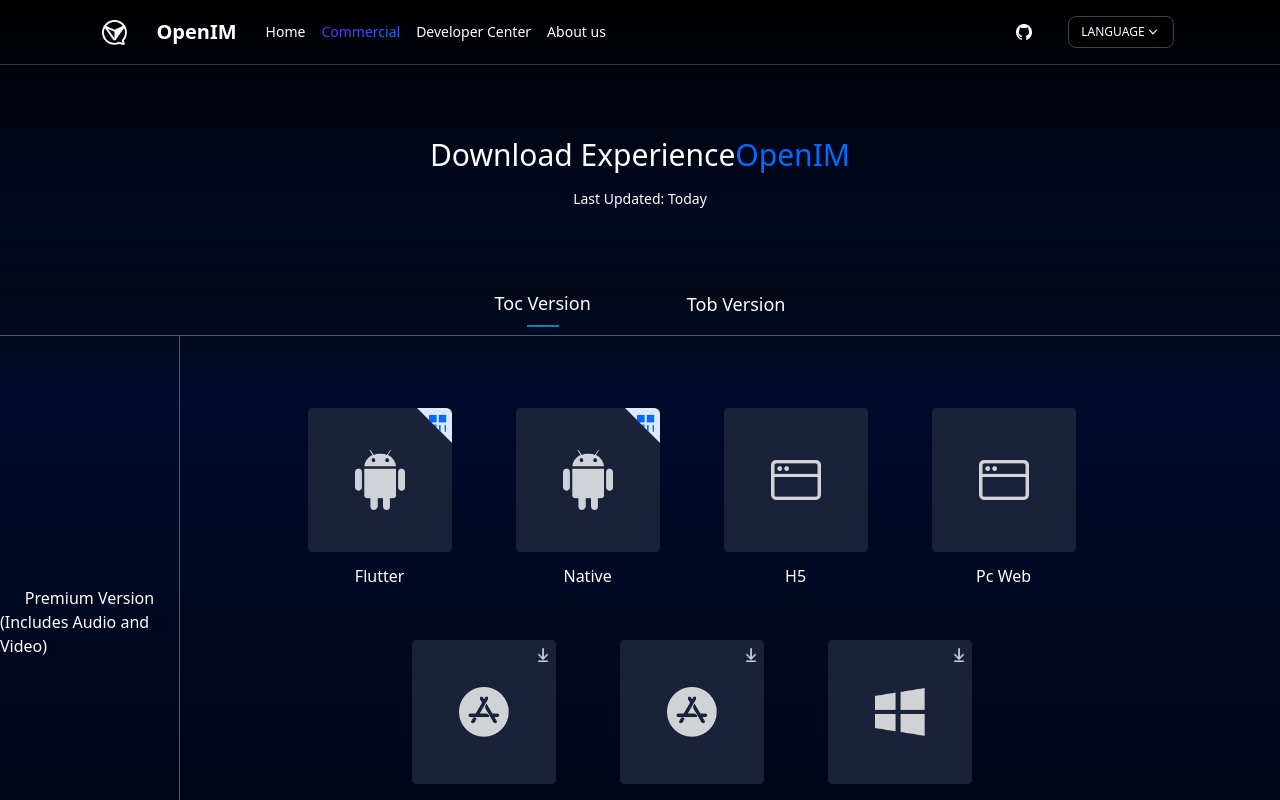
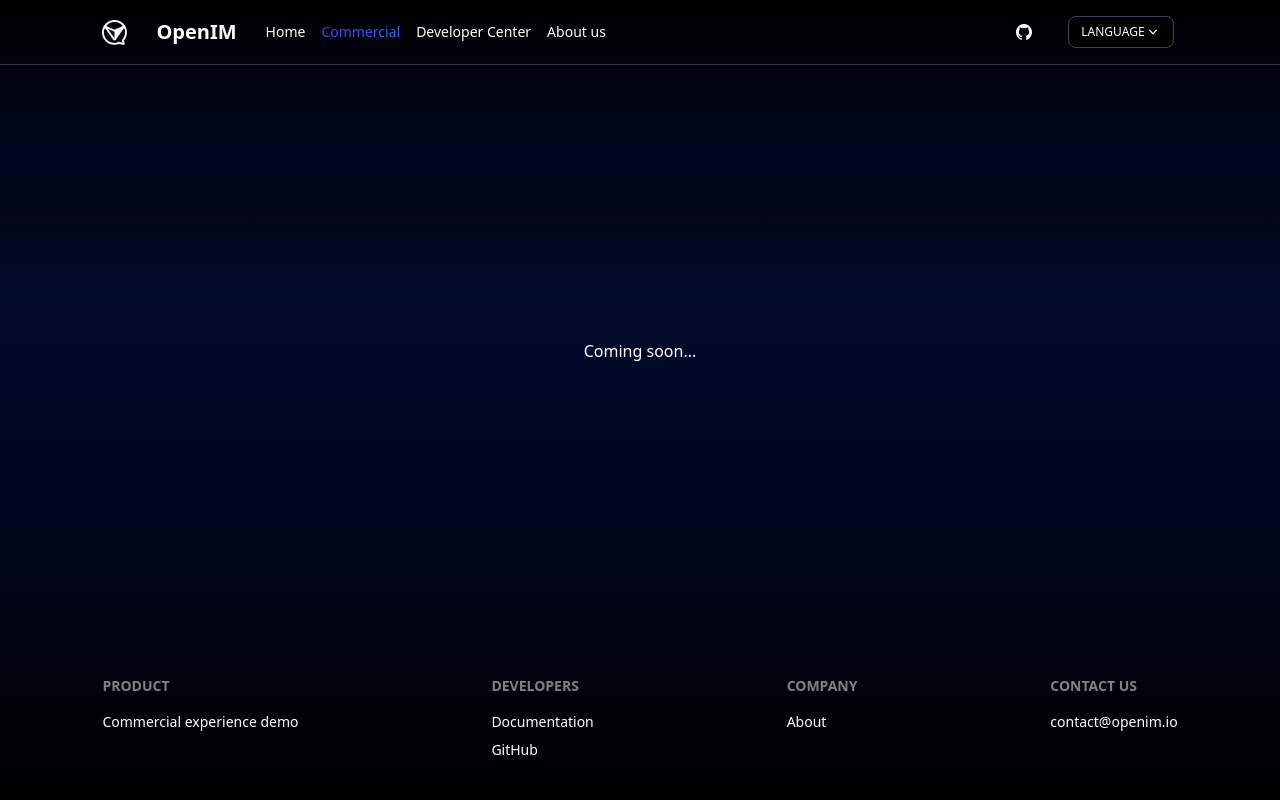
Before and after one commit to openimsdk/openim-official, a Next.js app: page /en/commercial in a window 1280 px wide. Shown: the top 800 px of the page. Built offline with nearby package versions, Linux system fonts and the light colour scheme; no server answers.

Commit message:
chore: rm commercial download

```diff
--- a/src/app/[lang]/commercial/page.tsx
+++ b/src/app/[lang]/commercial/page.tsx
@@ -6,8 +6,9 @@
   const dictionary = await getDictionary(lang);
 
   return (
-    <main className="overflow-x-hidden">
-      <div>
+    <main className="flex flex-1 items-center justify-center overflow-x-hidden">
+      Coming soon...
+      {/* <div>
         <div className="mx-[8vw] py-14">
           <div className="py-4 text-center">
             <span className="text-3xl">{dictionary.commercial.part1.title_pre}</span>
@@ -18,7 +19,7 @@
           <p className="text-center text-sm">{dictionary.commercial.part1.desc}</p>
         </div>
         <BCTabs lang={lang} dictionary={dictionary} />
-      </div>
+      </div> */}
     </main>
   );
 }
--- a/src/app/[lang]/globals.scss
+++ b/src/app/[lang]/globals.scss
@@ -14,6 +14,8 @@
 }
 
 body {
+  display: flex;
+  flex-direction: column;
   min-height: var(--full-height);
   color: rgb(var(--foreground-rgb));
   background: linear-gradient(180deg, #000000 0%, #000821 20%, #030819 27%, #000A2B 37%, #00061A 70%, #000000 100%);
```
